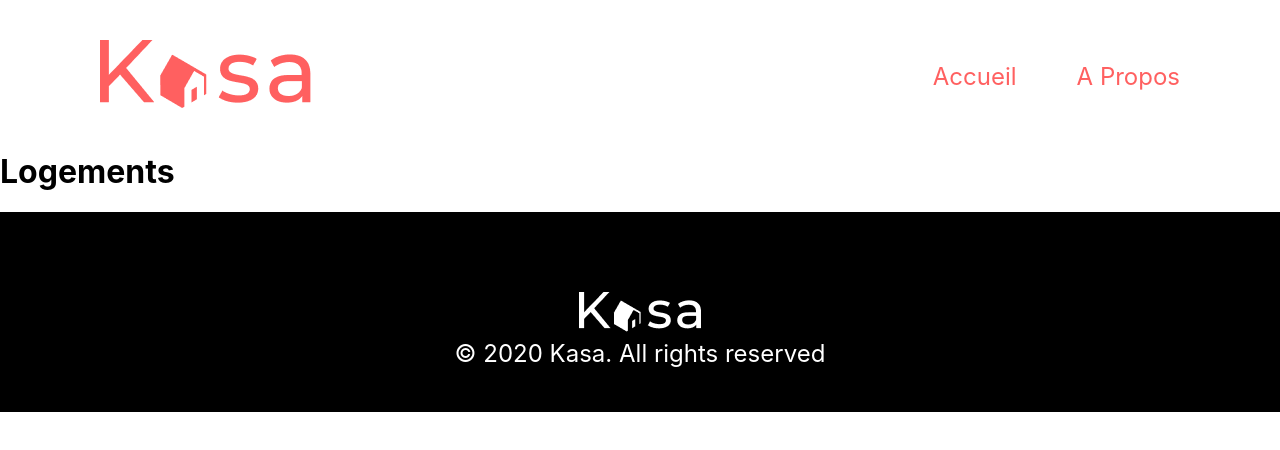
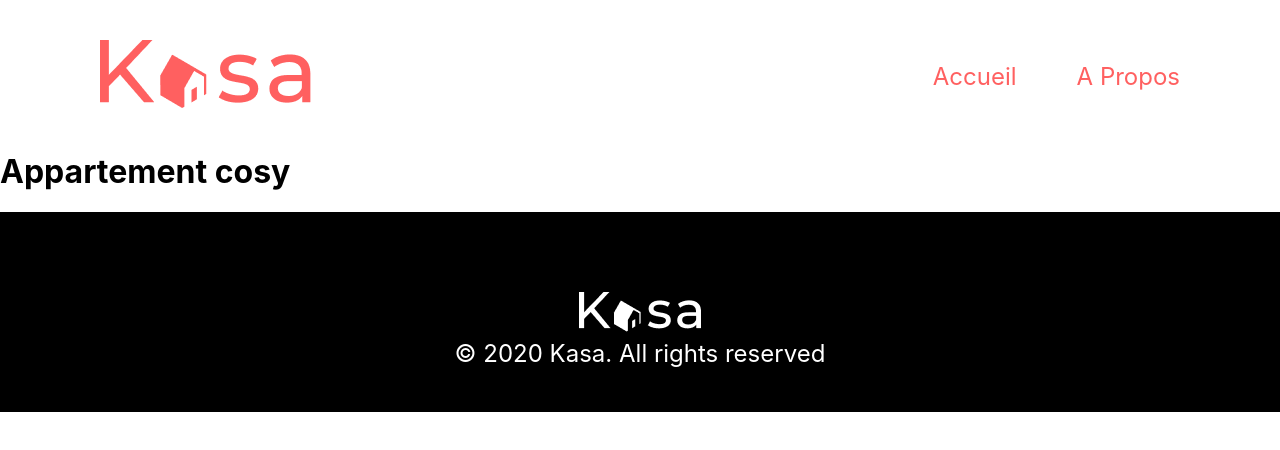
Before and after one commit to VGrolleau/kasa, a React (Create React App) app: page / in a window 1280 px wide. Both pictures are taken after a click on the element "Appartement cosy". Shown: the top 450 px of the page. Built offline with nearby package versions, Linux system fonts and the light colour scheme.

Commit message:
Make sure get housing datas in housing page

```diff
--- a/src/components/Card/index.jsx
+++ b/src/components/Card/index.jsx
@@ -1,4 +1,5 @@
 import { useNavigate } from 'react-router-dom';
+import { useState } from 'react';
 import '../../utils/styles/Card.css'
 
 function Card(props) {
@@ -6,7 +7,12 @@ function Card(props) {
     const data = props.data;
 
     return (
-        <div className="card" style={{ backgroundImage: `linear-gradient(rgba(255, 255, 255, 0.5), rgba(0, 0, 0, 0.5)), url(${data.cover})` }} onClick={() => navigate(`/housing/${data.id}`)}>
+        <div className="card" style={{ backgroundImage: `linear-gradient(rgba(255, 255, 255, 0.5), rgba(0, 0, 0, 0.5)), url(${data.cover})` }} onClick={() => {
+            console.log(data)
+            navigate(`/housing/${data.id}`, {
+                state: { data: data }
+            })
+        }}>
             <h2>{data.title}</h2 >
         </div>
     )
--- a/src/pages/Housing/index.jsx
+++ b/src/pages/Housing/index.jsx
@@ -1,10 +1,16 @@
 import { useEffect } from "react"
+import { useLocation } from "react-router"
+import '../../utils/styles/Housing.css'
 
-function Housing() {
+function Housing(props) {
     useEffect(() => { document.title = "Kasa - Logements" })
+    const location = useLocation();
+    // console.log(props, " props");
+    // console.log(location, " useLocation Hook");
+    // console.log(location.state.data.title);
     return (
         <div>
-            <h1>Logements</h1>
+            <h1>{location.state.data.title}</h1>
         </div>
     );
 }
```
Also changed, not shown: src/index.jsx (+1 -24 lines), src/components/Carousel/index.jsx (added), src/utils/styles/Housing.css (added).
